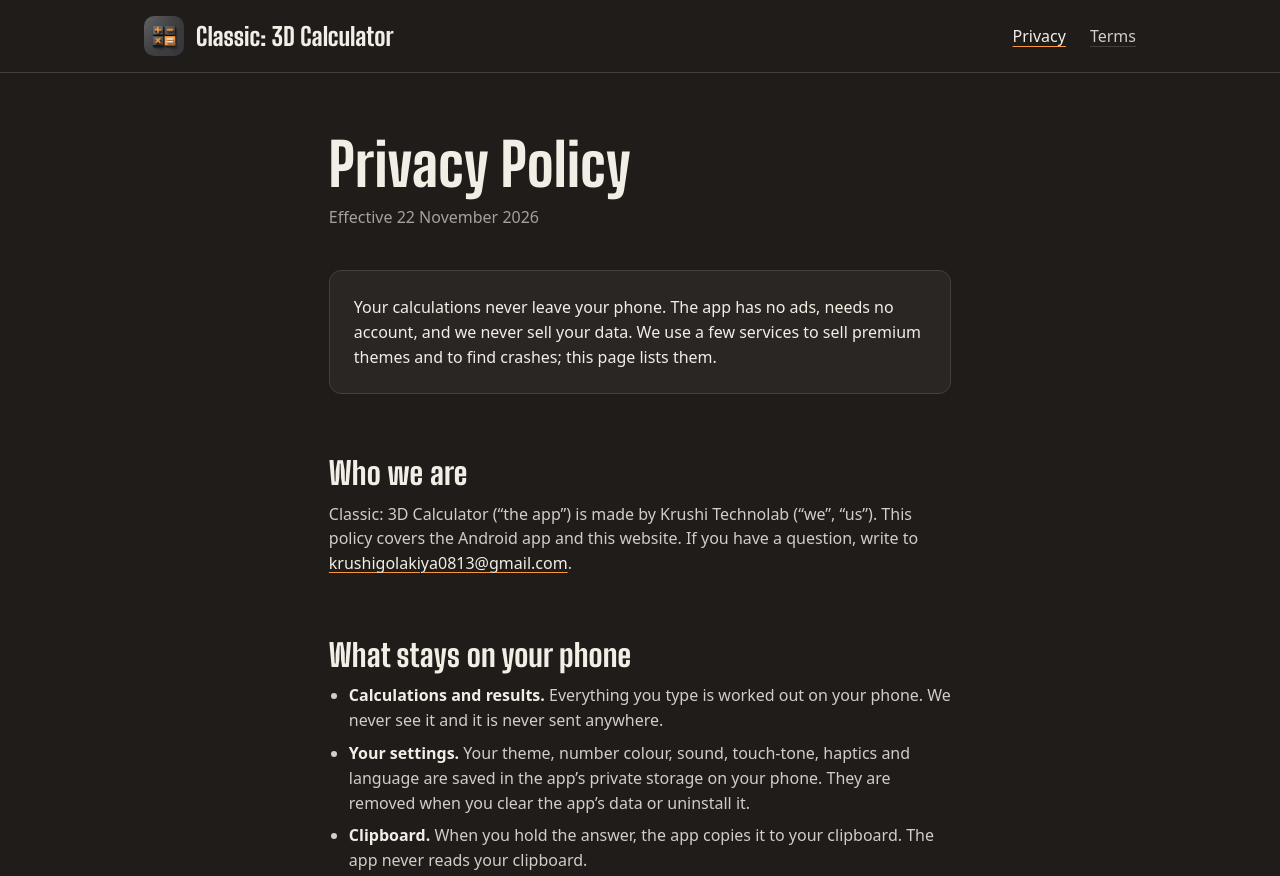
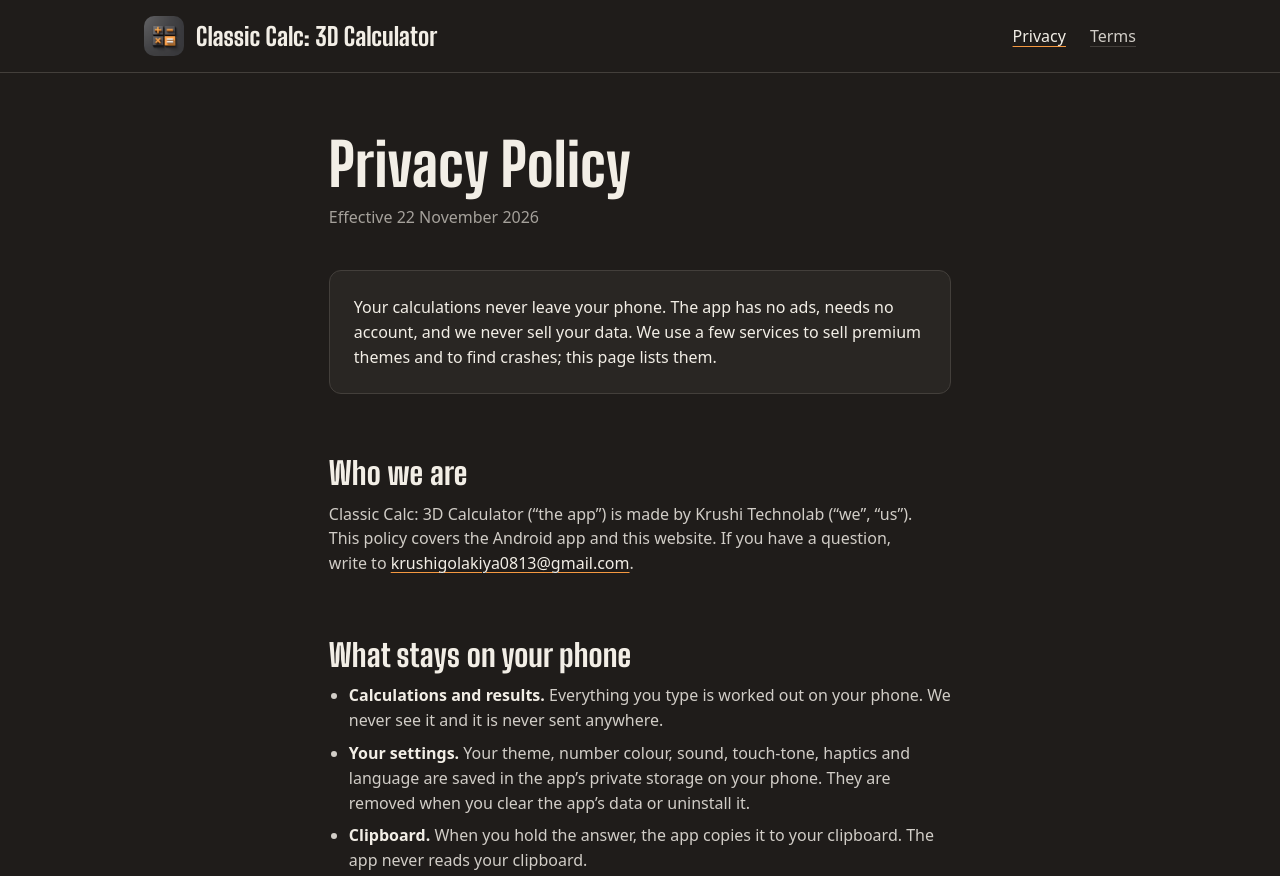
Before and after one commit to krushigolakiya0813/classic_3d_calculator, a plain HTML site: page privacy.html in a window 1280 px wide. Shown: the top 876 px of the page. Drawn offline with Linux system fonts and the light colour scheme.

Commit message:
Update privacy.html

```diff
--- a/privacy.html
+++ b/privacy.html
@@ -3,8 +3,8 @@
 <head>
   <meta charset="utf-8">
   <meta name="viewport" content="width=device-width, initial-scale=1">
-  <title>Privacy Policy for Classic: 3D Calculator</title>
-  <meta name="description" content="How Classic: 3D Calculator handles your information.">
+  <title>Privacy Policy for Classic Calc: 3D Calculator</title>
+  <meta name="description" content="How Classic Calc: 3D Calculator handles your information.">
   <meta name="theme-color" content="#2b2a28">
   <link rel="icon" type="image/png" href="assets/icon-192.png">
   <link rel="preload" href="fonts/BigShouldersDisplay-ExtraBold.ttf" as="font" type="font/ttf" crossorigin>
@@ -15,7 +15,7 @@
     <nav class="container" aria-label="Main">
       <a class="brand" href="./">
         <img src="assets/icon-192.png" alt="" width="40" height="40">
-        <span>Classic: 3D Calculator</span>
+        <span>Classic Calc: 3D Calculator</span>
       </a>
       <ul class="nav-links">
         <li><a class="text-link" href="privacy.html" aria-current="page">Privacy</a></li>
@@ -32,7 +32,7 @@
       <p class="summary">Your calculations never leave your phone. The app has no ads, needs no account, and we never sell your data. We use a few services to sell premium themes and to find crashes; this page lists them.</p>
 
       <h2>Who we are</h2>
-      <p>Classic: 3D Calculator (“the app”) is made by Krushi Technolab (“we”, “us”). This policy covers the Android app and this website. If you have a question, write to <a href="mailto:krushigolakiya0813@gmail.com">krushigolakiya0813@gmail.com</a>.</p>
+      <p>Classic Calc: 3D Calculator (“the app”) is made by Krushi Technolab (“we”, “us”). This policy covers the Android app and this website. If you have a question, write to <a href="mailto:krushigolakiya0813@gmail.com">krushigolakiya0813@gmail.com</a>.</p>
 
       <h2>What stays on your phone</h2>
       <ul>
```
